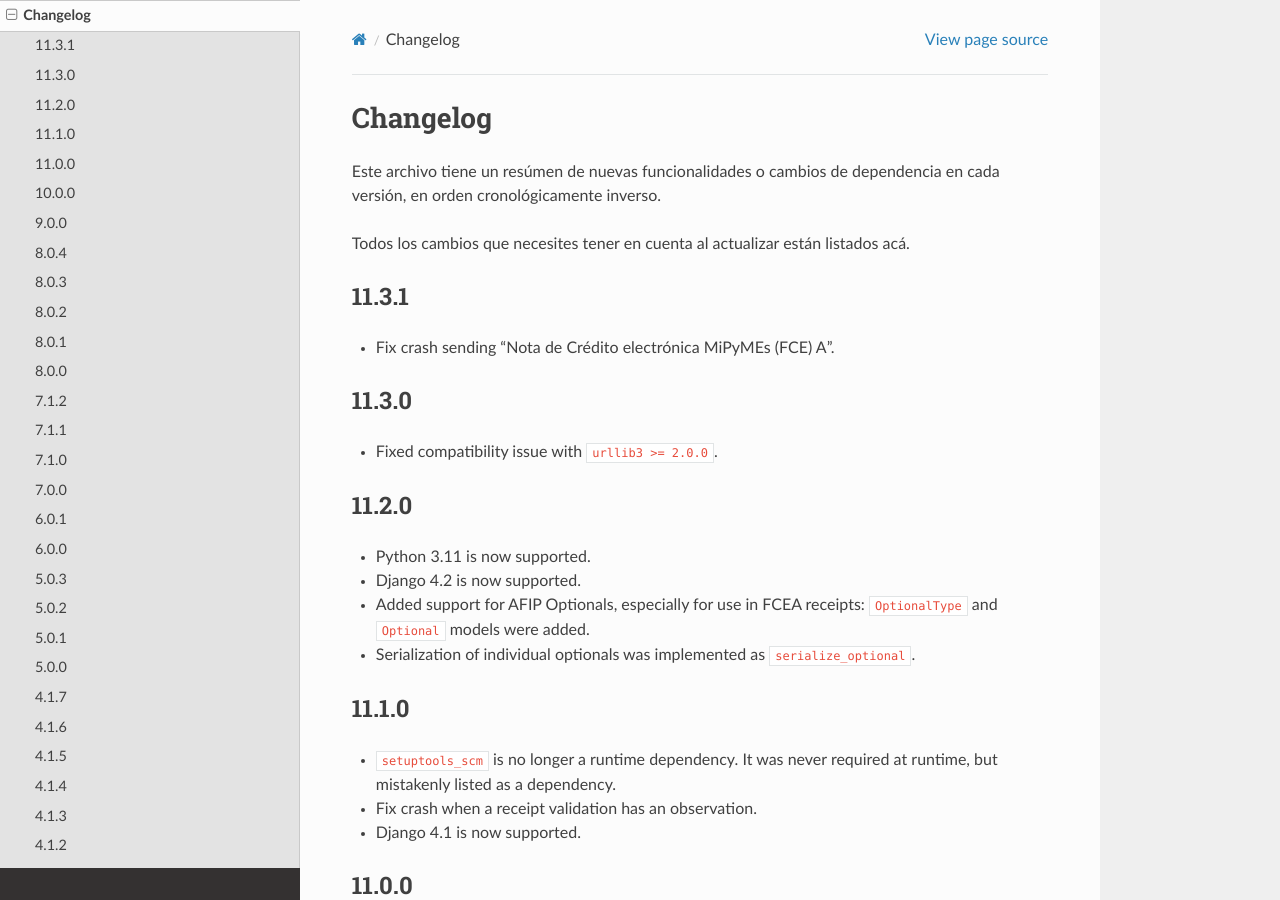
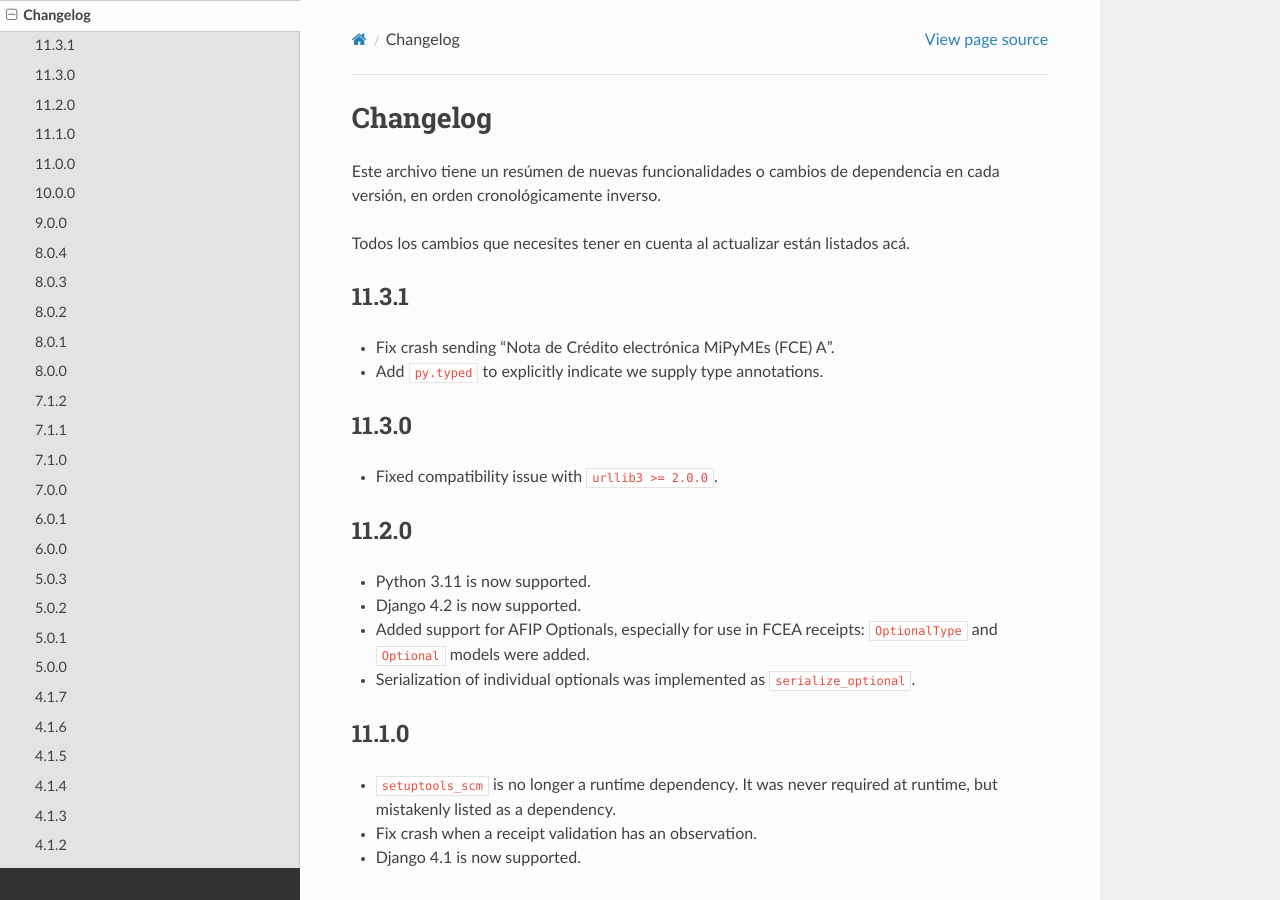
Before and after one commit to WhyNotHugo/django-afip, a Sphinx documentation site: the page built from docs/changelog.rst, in a window 1280 px wide and 900 px high. Built offline with Sphinx 7.4.7 and the Read the Docs theme 2.0.0, drawn with Linux system fonts in a browser that asks for light colours; the version number could not be read and is left out.

Commit message:
Add py.typed to indicate we ship type annotations
See: https://peps.python.org/pep-0561/

```diff
--- a/docs/changelog.rst
+++ b/docs/changelog.rst
@@ -11,6 +11,7 @@ acá.
 ------
 
 - Fix crash sending "Nota de Crédito electrónica MiPyMEs (FCE) A".
+- Add ``py.typed`` to explicitly indicate we supply type annotations.
 
 11.3.0
 ------
```
Also changed, not shown: 1 other file.
